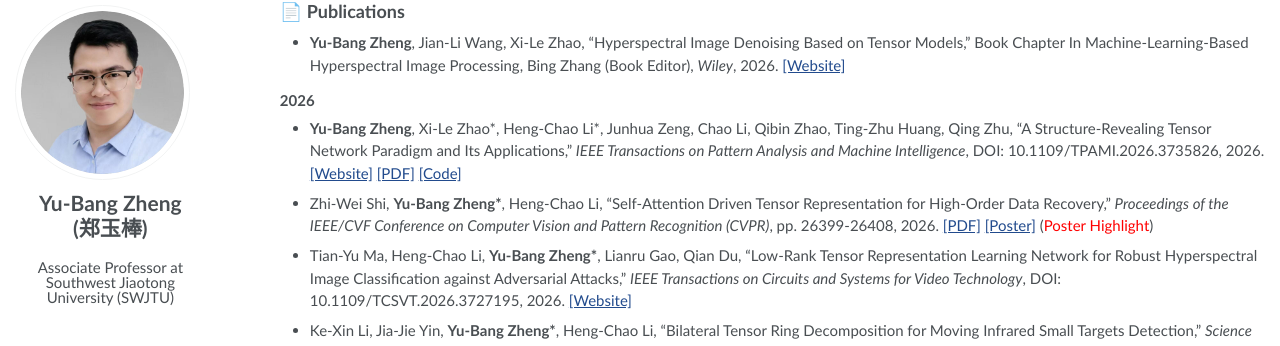
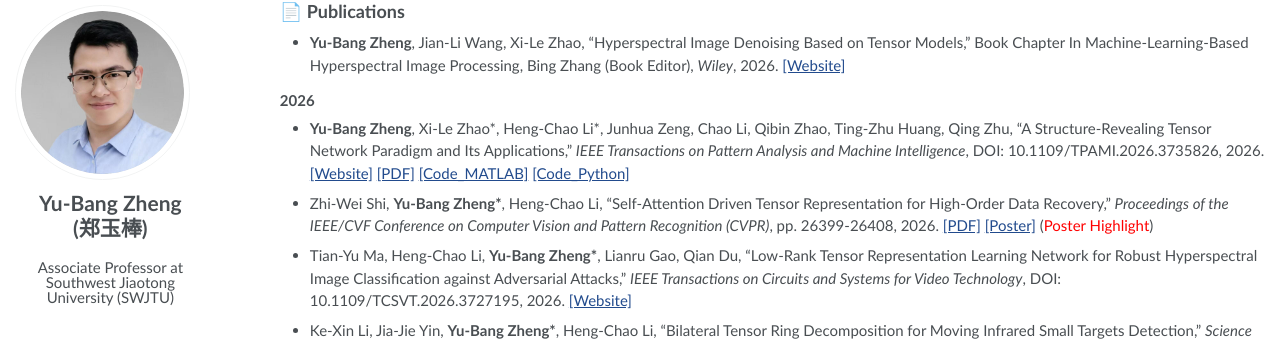
Before and after one commit to YuBangZheng/yubangzheng.github.io, a Jekyll site: the page built from pages/publications.md, in a window 1280 px wide and 1400 px high. Shown: the part 86-432 px from the top of the window. Built offline with Jekyll 4.4.1, drawn with Linux system fonts in a browser that asks for light colours; some of the changed text lies outside the part shown.

Commit message:
Update publications.md

```diff
--- a/pages/publications.md
+++ b/pages/publications.md
@@ -11,7 +11,7 @@ author_profile: true
 
 ### 2026
 
-- **Yu-Bang Zheng**, Xi-Le Zhao\*, Heng-Chao Li\*, Junhua Zeng, Chao Li, Qibin Zhao, Ting-Zhu Huang, Qing Zhu, “A Structure-Revealing Tensor Network Paradigm and Its Applications,” _IEEE Transactions on Pattern Analysis and Machine Intelligence_, DOI: 10.1109/TPAMI.2026.3735826, 2026. [[Website]](https://ieeexplore.ieee.org/document/11699103) [[PDF]](https://yubangzheng.github.io/papers/TPAMI_SVDinsTN_Zheng.pdf) [[Code]](https://yubangzheng.github.io/codes/code_SVDinsTN.zip)
+- **Yu-Bang Zheng**, Xi-Le Zhao\*, Heng-Chao Li\*, Junhua Zeng, Chao Li, Qibin Zhao, Ting-Zhu Huang, Qing Zhu, “A Structure-Revealing Tensor Network Paradigm and Its Applications,” _IEEE Transactions on Pattern Analysis and Machine Intelligence_, DOI: 10.1109/TPAMI.2026.3735826, 2026. [[Website]](https://ieeexplore.ieee.org/document/11699103) [[PDF]](https://yubangzheng.github.io/papers/TPAMI_SVDinsTN_Zheng.pdf) [[Code_MATLAB]](https://yubangzheng.github.io/codes/code_SVDinsTN.zip) [[Code_Python]](https://yubangzheng.github.io/codes/code_SVDinsTN_Python.zip)
 
 - Zhi-Wei Shi, **Yu-Bang Zheng\***, Heng-Chao Li, “Self-Attention Driven Tensor Representation for High-Order Data Recovery,” _Proceedings of the IEEE/CVF Conference on Computer Vision and Pattern Recognition (CVPR)_, pp. 26399-26408, 2026. [[PDF]](https://openaccess.thecvf.com/content/CVPR2026/papers/Shi_Self-Attention_Driven_Tensor_Representation_for_High-Order_Data_Recovery_CVPR_2026_paper.pdf) [[Poster]](https://yubangzheng.github.io/papers/Poster_SADTR.pdf) (<span style="color:red">Poster Highlight</span>)
 
@@ -63,7 +63,7 @@ author_profile: true
 
 ### 2024
 
-- **Yu-Bang Zheng**, Xi-Le Zhao\*, Junhua Zeng, Chao Li, Qibin Zhao, Heng-Chao Li, Ting-Zhu Huang, “SVDinsTN: A Tensor Network Paradigm for Efficient Structure Search from Regularized Modeling Perspective,” _Proceedings of the IEEE/CVF Conference on Computer Vision and Pattern Recognition (CVPR)_, pp. 26254-26263, 2024. [[Website]](https://ieeexplore.ieee.org/abstract/document/10655696) [[PDF]](https://openaccess.thecvf.com/content/CVPR2024/papers/Zheng_SVDinsTN_A_Tensor_Network_Paradigm_for_Efficient_Structure_Search_from_CVPR_2024_paper.pdf) [[Supplementary Material]](https://ieeexplore.ieee.org/document/11699103) [[Poster]](https://yubangzheng.github.io/papers/Poster_SVDinsTN.pdf) [[Code]](https://yubangzheng.github.io/codes/code_SVDinsTN.zip) (<span style="color:red">Poster Highlight, 11.9% of Accepted Papers</span>)
+- **Yu-Bang Zheng**, Xi-Le Zhao\*, Junhua Zeng, Chao Li, Qibin Zhao, Heng-Chao Li, Ting-Zhu Huang, “SVDinsTN: A Tensor Network Paradigm for Efficient Structure Search from Regularized Modeling Perspective,” _Proceedings of the IEEE/CVF Conference on Computer Vision and Pattern Recognition (CVPR)_, pp. 26254-26263, 2024. [[Website]](https://ieeexplore.ieee.org/abstract/document/10655696) [[PDF]](https://openaccess.thecvf.com/content/CVPR2024/papers/Zheng_SVDinsTN_A_Tensor_Network_Paradigm_for_Efficient_Structure_Search_from_CVPR_2024_paper.pdf) [[Supplementary Material]](https://ieeexplore.ieee.org/document/11699103) [[Poster]](https://yubangzheng.github.io/papers/Poster_SVDinsTN.pdf) [[Code_MATLAB]](https://yubangzheng.github.io/codes/code_SVDinsTN.zip) [[Code_Python]](https://yubangzheng.github.io/codes/code_SVDinsTN_Python.zip) (<span style="color:red">Poster Highlight, 11.9% of Accepted Papers</span>)
 
 - Jia-Jie Yin, Heng-Chao Li, **Yu-Bang Zheng\***, Gui Gao, Yuxin Hu, Ran Tao, “Spatial-Temporal Weighted and Regularized Tensor Model for Infrared Dim and Small Target Detection,” _IEEE Transactions on Geoscience and Remote Sensing_, vol. 62, art no. 5005317, pp. 1-17, 2024. [[Website]](https://ieeexplore.ieee.org/document/10583915/)
 
```
